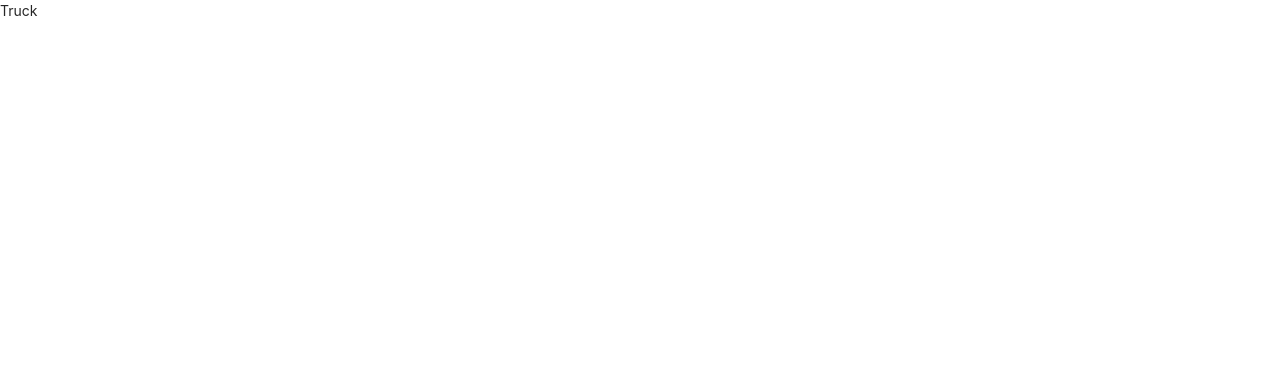
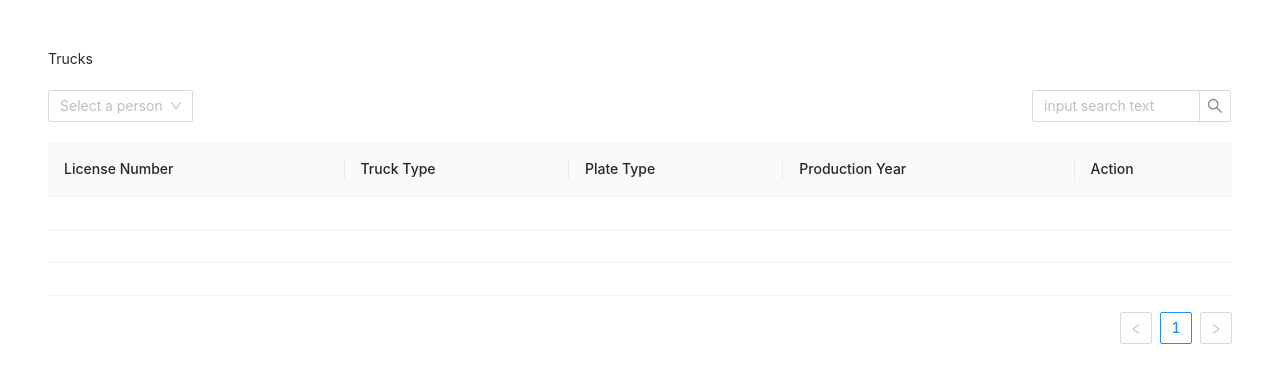
Before and after one commit to arkha98/team-7-kargo-fe, a React (Create React App) app: page /transporter/trucks in a window 1280 px wide. Shown: the top 382 px of the page. Built offline with nearby package versions, Linux system fonts and the light colour scheme.

Commit message:
truck page

```diff
--- a/src/pages/transporter/driver/index.js
+++ b/src/pages/transporter/driver/index.js
@@ -1,4 +1,4 @@
-import { Input, Table, Tag, Select } from "antd";
+import { Input, Table, Select } from "antd";
 import React from "react";
 const { Option } = Select;
 const { Search } = Input;
@@ -28,23 +28,6 @@ const columns = [
     title: "Action",
     key: "action",
     dataIndex: "action",
-    render: (_, { tags }) => (
-      <>
-        {tags.map((tag) => {
-          let color = tag.length > 5 ? "geekblue" : "green";
-
-          if (tag === "loser") {
-            color = "volcano";
-          }
-
-          return (
-            <Tag color={color} key={tag}>
-              {tag.toUpperCase()}
-            </Tag>
-          );
-        })}
-      </>
-    ),
   },
 ];
 const data = [
--- a/src/pages/transporter/trucks/index.js
+++ b/src/pages/transporter/trucks/index.js
@@ -1,7 +1,96 @@
+import { Input, Table, Select } from "antd";
+import React from "react";
+const { Option } = Select;
+const { Search } = Input;
+
+const columns = [
+  {
+    title: "License Number",
+    dataIndex: "license_number",
+    key: "license_number",
+  },
+  {
+    title: "Truck Type",
+    dataIndex: "truck_type",
+    key: "truck_type",
+  },
+  {
+    title: "Plate Type",
+    dataIndex: "plate_type",
+    key: "plate_type",
+  },
+  {
+    title: "Production Year",
+    key: "production_year",
+    dataIndex: "production_year",
+  },
+  {
+    title: "Action",
+    key: "action",
+    dataIndex: "action",
+  },
+];
+const data = [
+  {
+    key: "1",
+    name: "John Brown",
+    age: 32,
+    address: "New York No. 1 Lake Park",
+    tags: ["nice", "developer"],
+  },
+  {
+    key: "2",
+    name: "Jim Green",
+    age: 42,
+    address: "London No. 1 Lake Park",
+    tags: ["loser"],
+  },
+  {
+    key: "3",
+    name: "Joe Black",
+    age: 32,
+    address: "Sidney No. 1 Lake Park",
+    tags: ["cool", "teacher"],
+  },
+];
+
+const onChange = (value) => {
+  console.log(`selected ${value}`);
+};
+
+const onSearchSelect = (value) => {
+  console.log("search:", value);
+};
+
 export default function Trucks() {
-  return(
-    <div>
-      <div>Truck</div>
+  const onSearch = (value) => console.log(value);
+
+  return (
+    <div className="p-12 h-full w-full flex flex-col space-y-5">
+      <div>Trucks</div>
+      <div className="flex justify-between">
+        <Select
+          showSearch
+          placeholder="Select a person"
+          optionFilterProp="children"
+          onChange={onChange}
+          onSearch={onSearchSelect}
+          filterOption={(input, option) =>
+            option.children.toLowerCase().includes(input.toLowerCase())
+          }
+        >
+          <Option value="jack">Jack</Option>
+          <Option value="lucy">Lucy</Option>
+          <Option value="tom">Tom</Option>
+        </Select>
+        <Search
+          placeholder="input search text"
+          onSearch={onSearch}
+          style={{ width: 200 }}
+          allowClear
+        />
+      </div>
+      <Table columns={columns} dataSource={data} />
     </div>
-  )
+  );
 }
```
